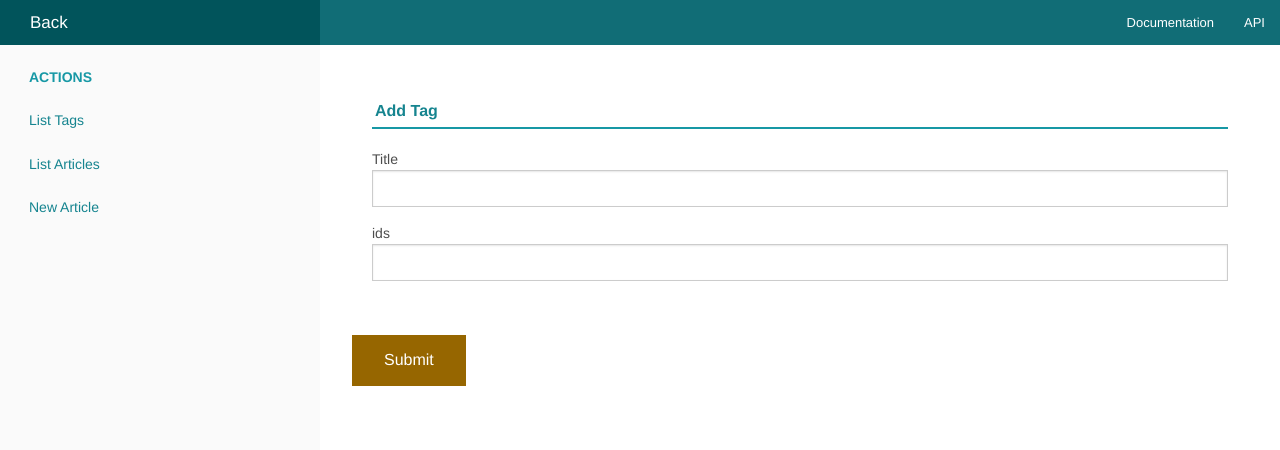
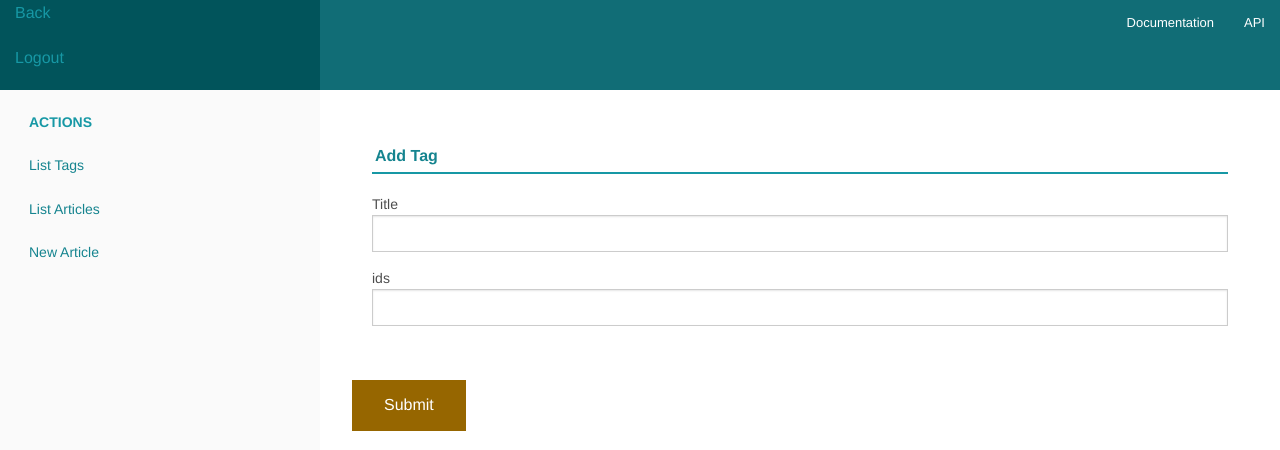
Before and after one commit to r0bertinski/cakeDocker3, a CakePHP app: template app/src/Template/Tags/add.ctp in a window 1280 px wide. Shown: the top 450 px of the page. Before the commit the page ends 386 px from the top, so only its background shows below. Run offline with PHP 8.4 and a stand-in for CakePHP, Linux system fonts and the light colour scheme; the template is opened without the code that fills it, so the values that code supplies are empty; form fields are guessed from the names that the template uses; some libraries are stand-ins or nearby versions.

Commit message:
adding plugin for webpack and updated layout

```diff
--- a/app/src/Template/Layout/default.ctp
+++ b/app/src/Template/Layout/default.ctp
@@ -38,7 +38,10 @@ $cakeDescription = env('APP_NAME', 'cake3 demo');
     <nav class="top-bar expanded" data-topbar role="navigation">
         <ul class="title-area large-3 medium-4 columns">
             <li class="name">
-                <h1><a href="/">Back</a></h1>
+                <a href="/">Back</a>
+            </li>
+            <li class="name">
+                <a href="/users/logout">Logout</a>
             </li>
         </ul>
         <div class="top-bar-section">
```
Also changed, not shown: 1 other file.
